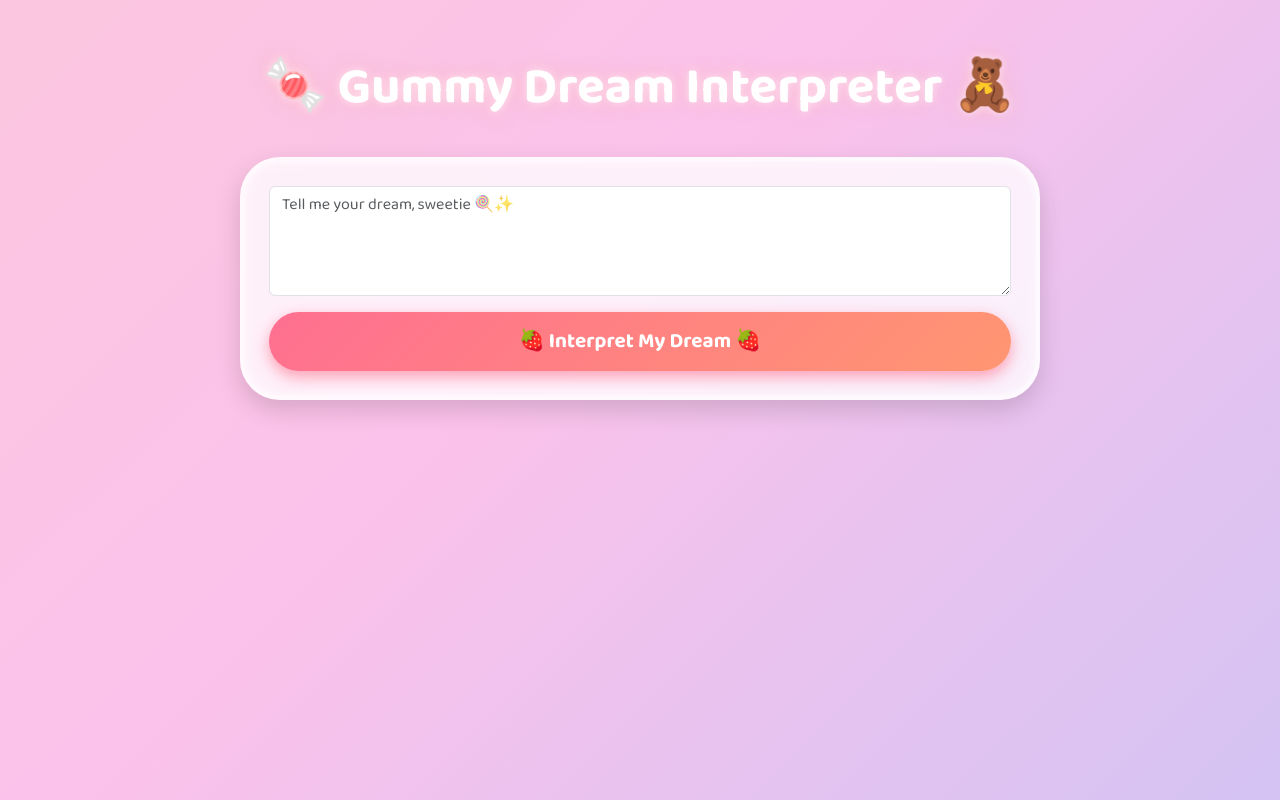
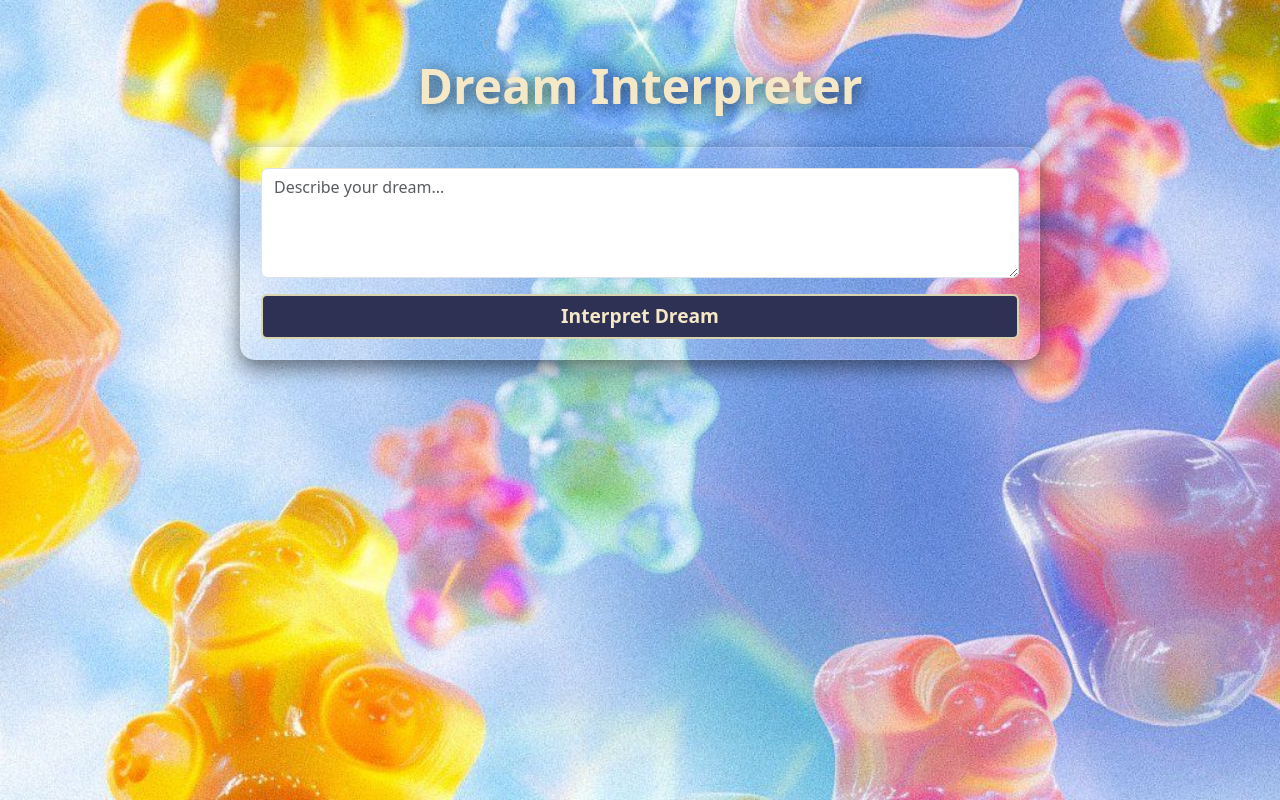
Before and after one commit to Arianna19/CART498-A4, a Flask app: page / in a window 1280 px wide. Run offline with Flask 3, Linux system fonts and the light colour scheme.

Commit message:
trying to modify the background of the website and removing old html that didn't work (gummy theme)

```diff
--- a/templates/index.html
+++ b/templates/index.html
@@ -2,156 +2,141 @@
 <html>
 <head>
     <meta charset="UTF-8">
-    <title>Gummy Dream Interpreter</title>
+    <title>Dream Interpreter</title>
     <meta name="viewport" content="width=device-width, initial-scale=1.0">
 
     <link href="https://cdn.jsdelivr.net/npm/bootstrap@5.3.3/dist/css/bootstrap.min.css" rel="stylesheet">
 
-    <!-- Cute rounded font -->
-    <link href="https://fonts.googleapis.com/css2?family=Baloo+2:wght@400;700&display=swap" rel="stylesheet">
-
     <style>
+        /* Background */
         body {
-            background: linear-gradient(135deg, #ff9a9e, #fad0c4, #fbc2eb, #a1c4fd);
-            background-size: 400% 400%;
-            animation: bgShift 12s ease infinite;
-            font-family: 'Baloo 2', cursive;
-            color: #4a2c2a;
-            min-height: 100vh;
+            background-image: url("/static/bg_image.jpg");
+            background-size: cover;
+            background-position: center;
+            background-attachment: fixed;
+            color: #eaeaea;
         }
 
-        @keyframes bgShift {
-            0% { background-position: 0% 50%; }
-            50% { background-position: 100% 50%; }
-            100% { background-position: 0% 50%; }
+        /* Center container */
+        .container {
+            padding-top: 50px;
+            padding-bottom: 50px;
+            text-align: center;
         }
 
-        .container {
-            text-align: center;
-            padding-top: 50px;
-            padding-bottom: 50px;
+        /* Dream banner */
+        .dream-title {
+            font-size: 3rem;
+            font-weight: 700;
+            color: #f5e8c7;
+            text-shadow: 3px 3px 15px rgba(0, 0, 0, 0.6);
+            margin-bottom: 25px;
         }
 
-        .title {
-            font-size: 3.2rem;
-            font-weight: 700;
-            color: #fff;
-            text-shadow:
-                0 0 10px rgba(255,255,255,0.6),
-                0 0 20px rgba(255,182,193,0.9);
-            margin-bottom: 30px;
-        }
-
-        .bubble {
-            background: rgba(255, 255, 255, 0.75);
-            border-radius: 40px;
-            padding: 25px;
+        /* Form card */
+        .dream-card {
+            background: rgba(255, 255, 255, 0.08);
+            border-radius: 15px;
+            padding: 20px;
             margin: 20px auto;
+            box-shadow: 0 8px 20px rgba(0, 0, 0, 0.5);
+            border: 1px solid rgba(255,255,255,0.15);
             max-width: 800px;
-            box-shadow:
-                inset 0 0 10px rgba(255,255,255,0.8),
-                0 10px 25px rgba(0,0,0,0.15);
-            border: 4px solid rgba(255,255,255,0.6);
         }
 
         textarea {
-            background: #fff0f5;
-            border-radius: 25px;
-            border: 3px solid #ffb6c1;
-            padding: 15px;
+            background: rgba(255, 255, 255, 0.12);
+            color: #efe;
+            border: 1px solid rgba(255,255,255,0.3);
+            border-radius: 8px;
             font-size: 1.1rem;
-            color: #4a2c2a;
         }
 
         textarea::placeholder {
-            color: #c27ba0;
+            color: #ddd;
         }
 
-        .btn-gummy {
-            background: linear-gradient(135deg, #ff6f91, #ff9671);
-            border: none;
-            border-radius: 30px;
-            padding: 14px;
-            font-size: 1.3rem;
+        /* Buttons */
+        .btn-dream {
+            background: #2e3153;
+            color: #f5e8c7;
+            font-size: 1.2rem;
             font-weight: bold;
-            color: white;
-            box-shadow: 0 6px 15px rgba(255, 105, 135, 0.6);
-            transition: transform 0.15s ease, box-shadow 0.15s ease;
+            border: 2px solid #dad4b0;
+            transition: 0.2s ease;
         }
 
-        .btn-gummy:hover {
-            transform: scale(1.05);
-            box-shadow: 0 0 20px rgba(255, 105, 135, 1);
+        .btn-dream:hover {
+            background: #42476b;
+            color: #fff;
         }
 
-        .label {
-            font-size: 1.4rem;
-            font-weight: 700;
-            color: #ff6f91;
-            margin-bottom: 10px;
+        /* Interpretation box */
+        .interpretation-box {
+            background: rgba(255, 255, 255, 0.14);
+            border-left: 4px solid #f5e8c7;
+            border-right: 4px solid #f5e8c7;
+            border-radius: 10px;
+            padding: 18px;
+            margin-top: 25px;
+            font-size: 1.15rem;
+            box-shadow: 0 4px 15px rgba(0,0,0,0.4);
         }
 
-        .dream-image {
+        /* Image */
+        .dream-img {
             margin-top: 30px;
+            border-radius: 12px;
+            box-shadow: 0 10px 30px rgba(0,0,0,0.7);
             max-width: 90%;
-            border-radius: 35px;
-            border: 6px solid rgba(255,255,255,0.7);
-            box-shadow:
-                0 15px 30px rgba(0,0,0,0.25);
-            transition: all 0.3s ease;
-        }
-
-        .dream-image:hover {
-            transform: scale(1.05);
-            box-shadow:
-                0 0 30px rgba(255, 105, 180, 0.9),
-                0 0 60px rgba(255, 182, 193, 0.8);
-        }
-
-        .emoji {
-            font-size: 1.5rem;
         }
     </style>
+
+    <!-- Stylish font -->
+    <link href="https://fonts.googleapis.com/css2?family=Cinzel:wght@400;700&display=swap" rel="stylesheet">
 </head>
 
 <body>
 <div class="container">
 
-    <div class="title">
-        🍬 Gummy Dream Interpreter 🧸
-    </div>
+    <!-- Title -->
+    <div class="dream-title">Dream Interpreter</div>
 
-    <div class="bubble">
+    <!-- Input form -->
+    <div class="dream-card">
         <form method="POST">
             <textarea
                 name="prompt"
                 rows="4"
                 class="form-control"
-                placeholder="Tell me your dream, sweetie 🍭✨"
+                placeholder="Describe your dream..."
                 required></textarea>
 
-            <button type="submit" class="btn btn-gummy w-100 mt-3">
-                🍓 Interpret My Dream 🍓
+            <button type="submit" class="btn btn-dream w-100 mt-3">
+                Interpret Dream
             </button>
         </form>
     </div>
 
+    <!-- Echoed dream text -->
     {% if dream_text %}
-        <div class="bubble">
-            <div class="label">🌈 Your Dream</div>
+        <div class="dream-card interpretation-box">
+            <strong>Your dream:</strong>
             <p>{{ dream_text }}</p>
         </div>
     {% endif %}
 
+    <!-- Jungian interpretation -->
     {% if interpretation %}
-        <div class="bubble">
-            <div class="label">🧠 Gummy Analysis</div>
+        <div class="dream-card interpretation-box">
+            <strong>Interpretation</strong>
             <p>{{ interpretation }}</p>
         </div>
     {% endif %}
 
+    <!-- Generated image -->
     {% if image_ready %}
-        <img src="/image" class="dream-image">
+        <img src="/image" class="dream-img">
     {% endif %}
 
 </div>
```
Also changed, not shown: static/bg_image.jpg (added).
